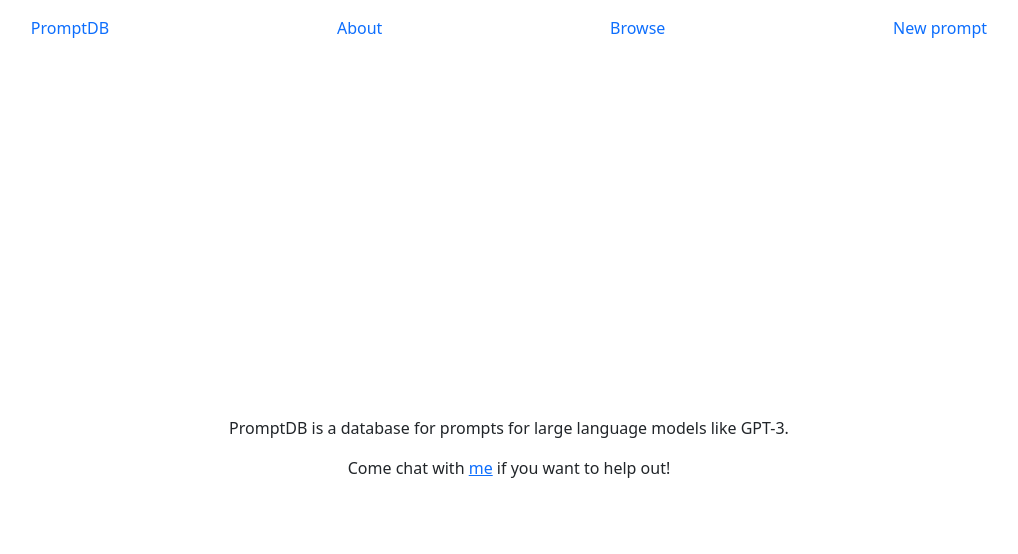
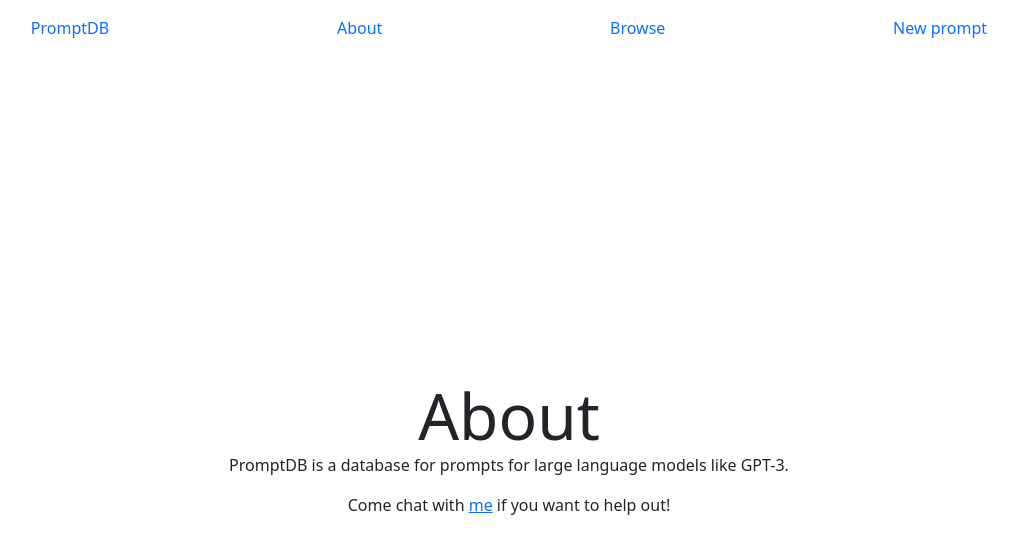
Before and after one commit to paramsingh/promptdb, a Next.js app in the folder promptdb/frontend/: page /about in a window 1280 px wide. Shown: the top 554 px of the page, without its empty margins (131-1149 px from the left). Built offline with nearby package versions, Linux system fonts and the light colour scheme.

Commit message:
title for the about page

```diff
--- a/promptdb/frontend/pages/about.tsx
+++ b/promptdb/frontend/pages/about.tsx
@@ -14,6 +14,8 @@
       <NavBar />
 
       <main className={styles.main}>
+        <h1 className={styles.title}>About</h1>
+
         <p>
           PromptDB is a database for prompts for large language models like
           GPT-3.
```
